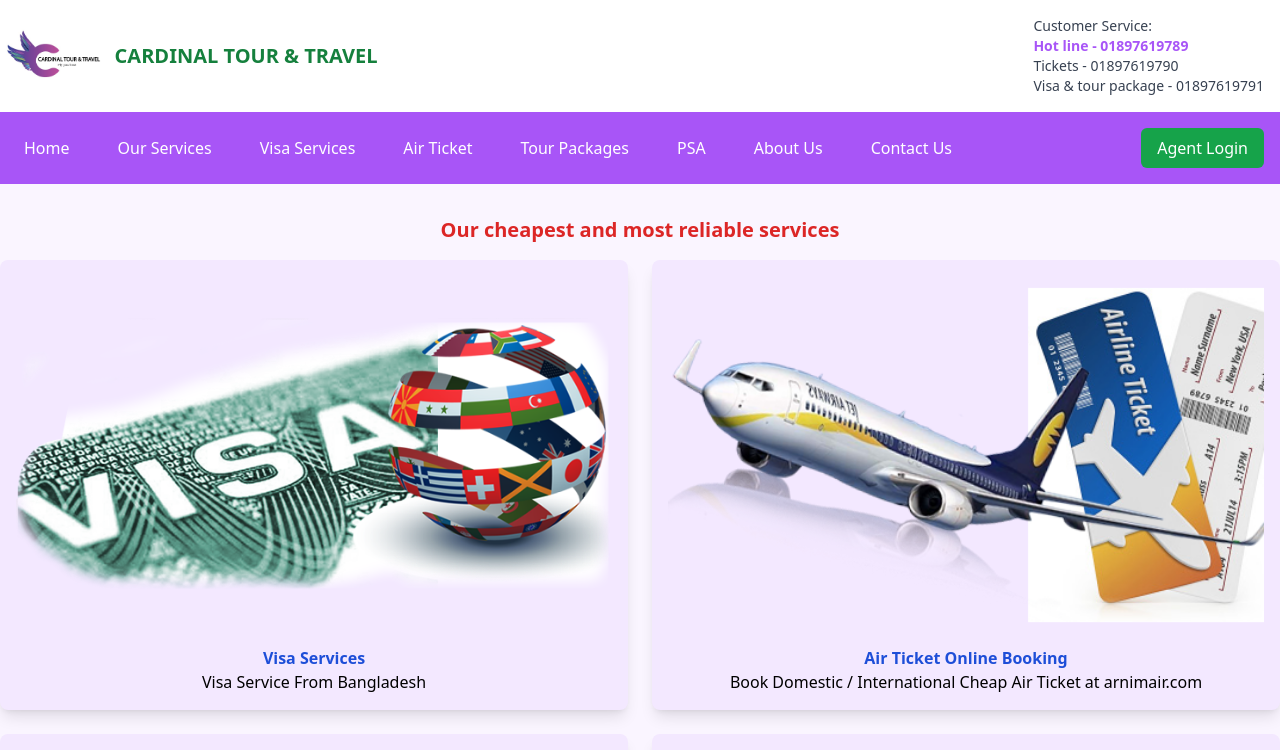
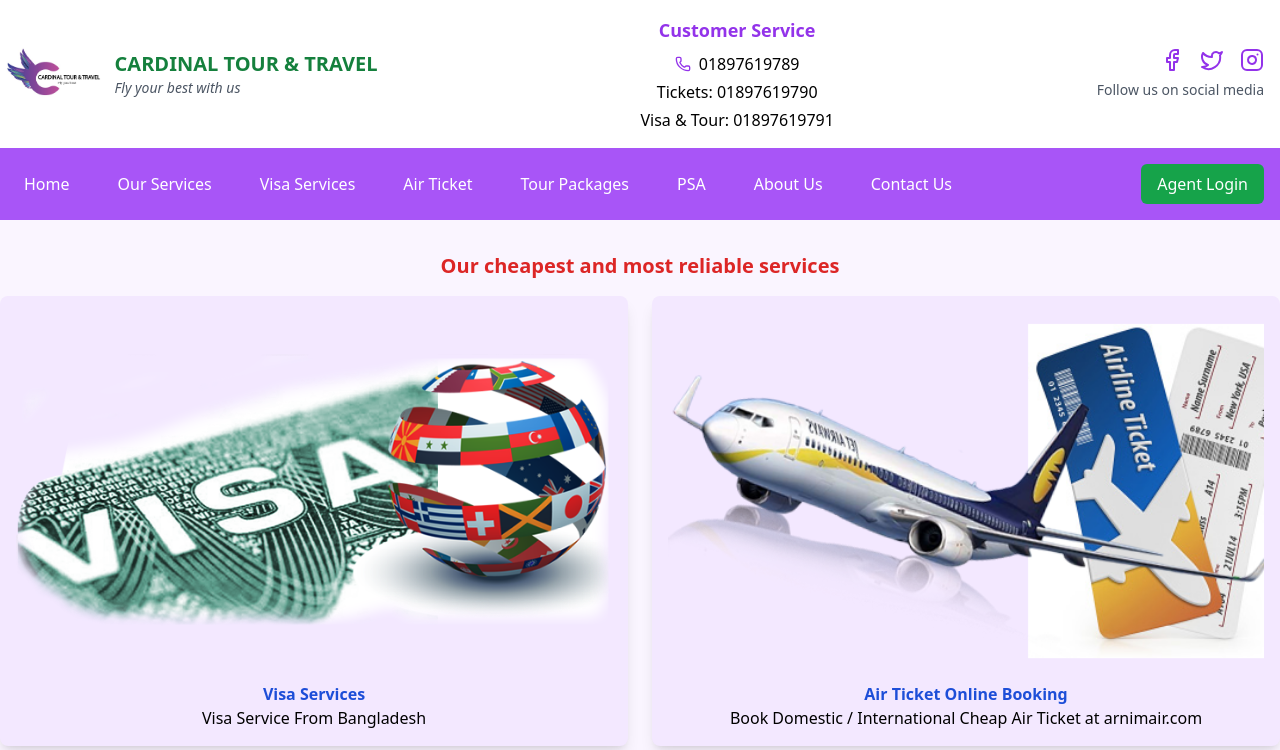
Before and after one commit to mesahal/cardinal-travel-and-tourism, a React (Create React App) app: page / in a window 1280 px wide. Shown: the top 750 px of the page. Built offline with nearby package versions, Linux system fonts and the light colour scheme.

Commit message:
Update Header.js

```diff
--- a/src/components/Header.js
+++ b/src/components/Header.js
@@ -1,5 +1,6 @@
 import React from "react";
 import logo from "../assets/logo.jpg";
+import { Facebook, Twitter, Instagram, Phone } from "lucide-react";
 
 const Header = () => {
   return (
@@ -7,21 +8,48 @@
       {/* Header Section */}
       <header className="bg-white shadow-lg">
         <div className="container mx-auto flex items-center justify-between p-4">
+          {/* Logo and Company Name */}
           <div className="flex items-center space-x-4">
             <img
               src={logo}
-              alt="Arnim Holidays Logo"
+              alt="Cardinal Tour & Travel Logo"
               className="h-12 scale-150 mr-2"
             />
-            <h1 className="text-xl font-bold text-green-700">
-              CARDINAL TOUR & TRAVEL
-            </h1>
+            <div>
+              <h1 className="text-xl font-bold text-green-700">
+                CARDINAL TOUR & TRAVEL
+              </h1>
+              <p className="text-sm text-gray-600 italic">Fly your best with us</p>
+            </div>
           </div>
-          <div className="text-sm text-gray-700">
-            <p>Customer Service:</p>
-            <p className="text-purple-500 font-bold">Hot line - 01897619789</p>
-            <p>Tickets - 01897619790</p>
-            <p>Visa & tour package - 01897619791</p>
+
+          {/* Contact Information */}
+          <div className="text-center">
+            <h2 className="text-lg font-semibold text-purple-600 mb-2">Customer Service</h2>
+            <div className="space-y-1">
+              <p className="flex items-center justify-center gap-2">
+                <Phone size={16} className="text-purple-600" />
+                <span className="text-black font-medium">01897619789</span>
+              </p>
+              <p className="text-black">Tickets: 01897619790</p>
+              <p className="text-black">Visa & Tour: 01897619791</p>
+            </div>
+          </div>
+
+          {/* Social Media Links */}
+          <div className="flex flex-col items-end space-y-2">
+            <div className="flex space-x-4">
+              <a href="#" className="text-purple-600 hover:text-purple-800 transition-colors">
+                <Facebook size={24} />
+              </a>
+              <a href="#" className="text-purple-600 hover:text-purple-800 transition-colors">
+                <Twitter size={24} />
+              </a>
+              <a href="#" className="text-purple-600 hover:text-purple-800 transition-colors">
+                <Instagram size={24} />
+              </a>
+            </div>
+            <p className="text-sm text-gray-600">Follow us on social media</p>
           </div>
         </div>
       </header>
```
